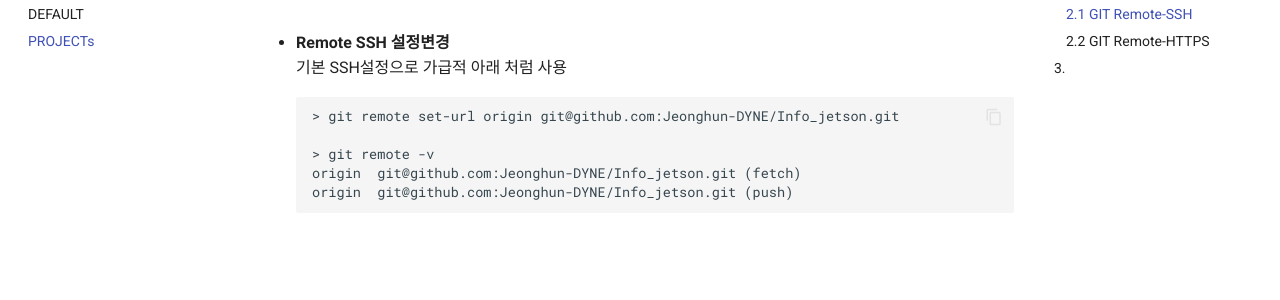
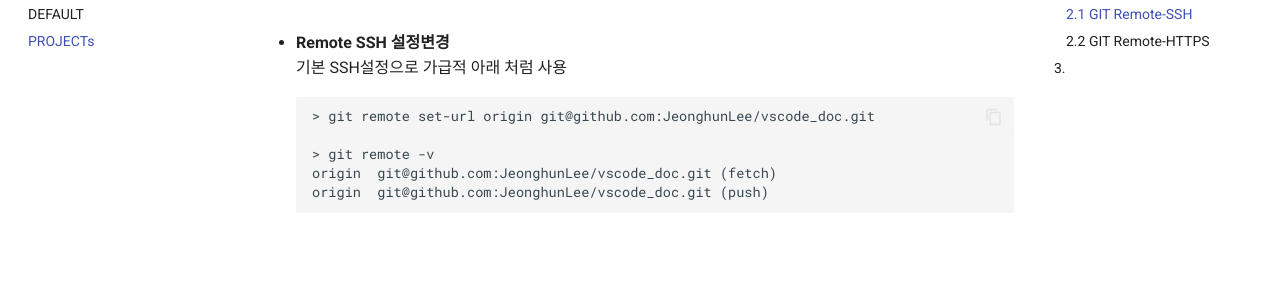
Before and after one commit to JeonghunLee/vscode_doc, an MkDocs documentation site: the page built from docs/git_setup_project.md, in a window 1280 px wide and 900 px high, scrolled down 1902 px. Shown: the part 153-453 px from the top of the window. Built offline with MkDocs 1.6.1 and Material for MkDocs 9.7.7, drawn with Linux system fonts in a browser that asks for light colours; comment, search, counter and statistics services are not loaded.

Commit message:
Update Remote SSH URL in git_setup_project.md for consistency

````diff
--- a/docs/git_setup_project.md
+++ b/docs/git_setup_project.md
@@ -83,11 +83,11 @@ origin  git@github-company:Jeonghun-DYNE/Info_jetson.git (push)
 * **Remote SSH 설정변경**
 기본 SSH설정으로 가급적 아래 처럼 사용
 ```
-> git remote set-url origin git@github.com:Jeonghun-DYNE/Info_jetson.git
+> git remote set-url origin git@github.com:JeonghunLee/vscode_doc.git
 
 > git remote -v
-origin  git@github.com:Jeonghun-DYNE/Info_jetson.git (fetch)
-origin  git@github.com:Jeonghun-DYNE/Info_jetson.git (push)
+origin  git@github.com:JeonghunLee/vscode_doc.git (fetch)
+origin  git@github.com:JeonghunLee/vscode_doc.git (push)
 ```
 
 <br/>
````
